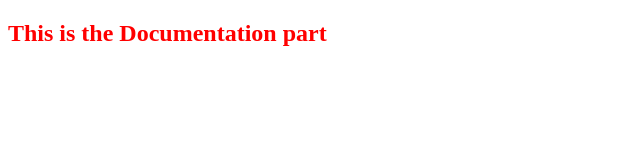
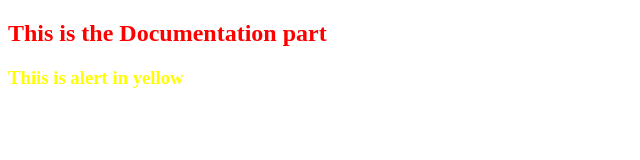
Before and after one commit to varun-Tad/cmp-lib-demo2, a plain HTML site: page document.html in a window 1280 px wide. Shown: the whole page, without its empty margins (0-640 px from the left). Drawn offline with Linux system fonts and the light colour scheme.

Commit message:
created alerts. branch

```diff
--- /dev/null
+++ b/components/alerts/alerts.css
@@ -0,0 +1,3 @@
+#alert{
+    color:yellow;
+}
--- a/components/component.css
+++ b/components/component.css
@@ -1 +1,2 @@
 @import "./typography/typography.css";
+@import "./alerts/alerts.css";
--- a/document.html
+++ b/document.html
@@ -13,5 +13,7 @@
  <h2 id="heading">This is the Documentation part</h2>
 
 
+
+ <h3 id="alert">Thiis is alert in yellow</h3>
 </body>
 </html>
```
